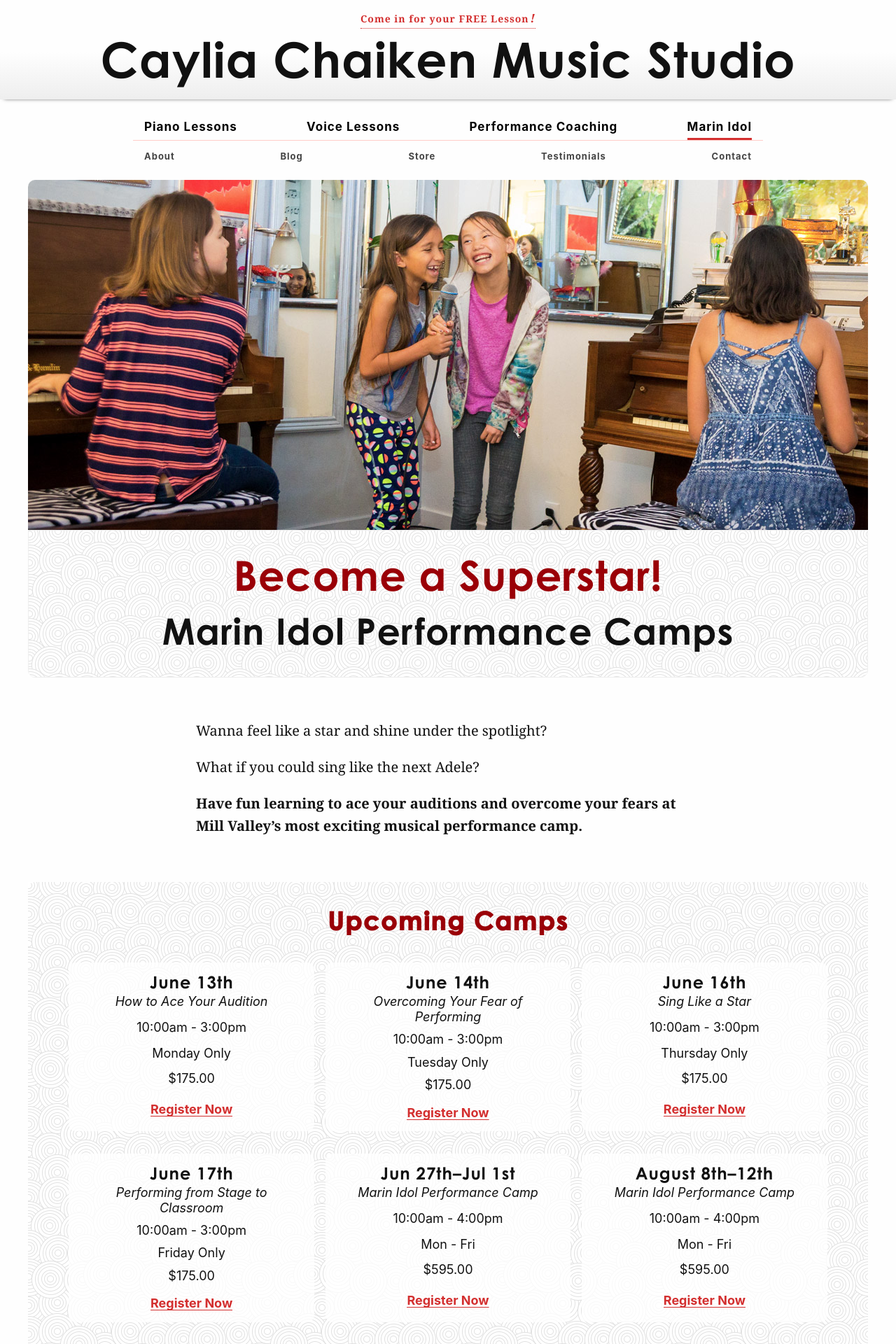
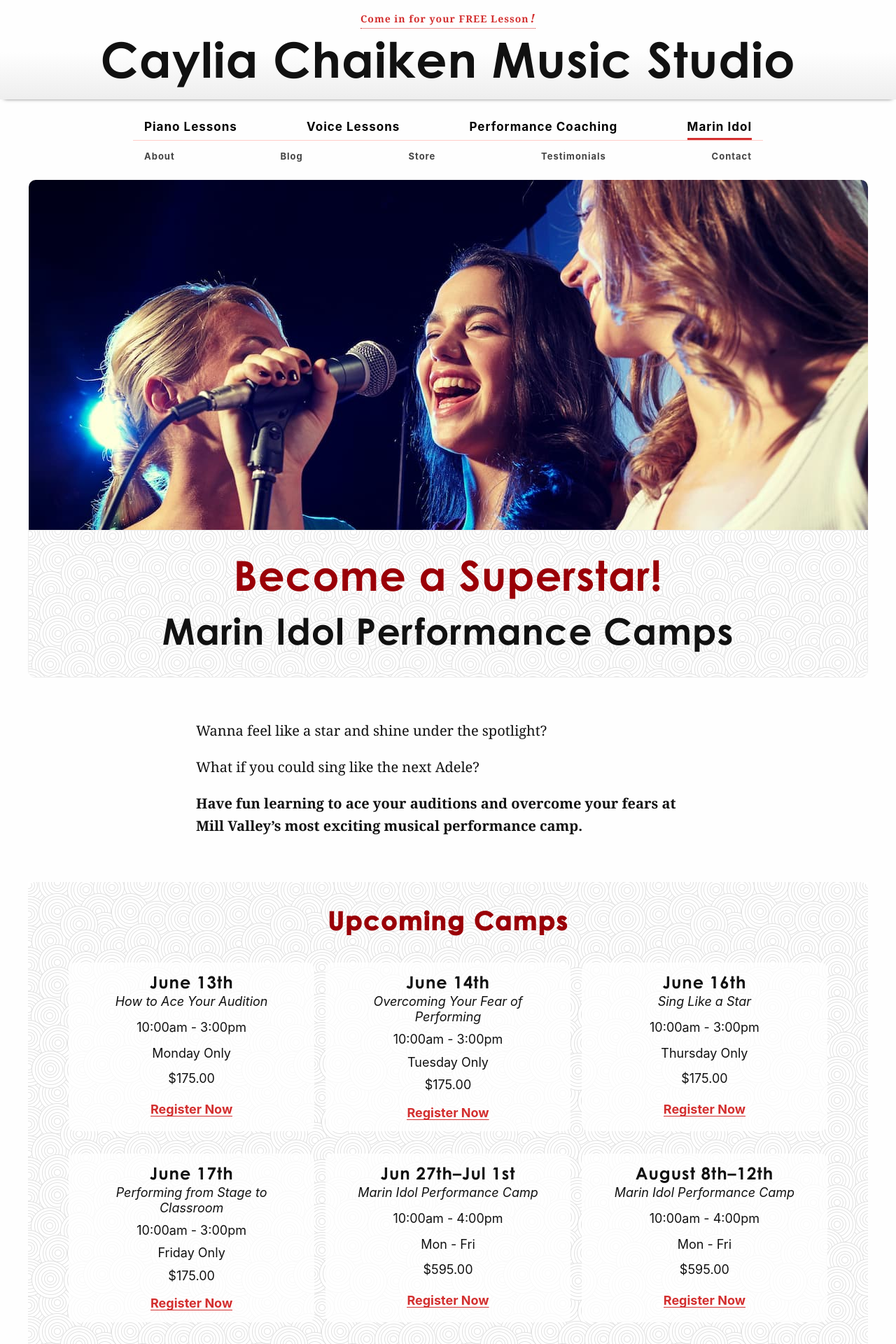
Before and after one commit to cchaiken/ccms, a Jekyll site: the page built from marin-idol-performance-camps.md, in a window 1280 px wide. Shown: the top 1920 px of the page at 70% size. Built offline with Jekyll 4.4.1, drawn with Linux system fonts in a browser that asks for light colours; some web fonts are replaced.

Commit message:
Updated Mill Valley Music Lessons Marin Idol Small and 2 other files

```diff
--- a/marin-idol-performance-camps.md
+++ b/marin-idol-performance-camps.md
@@ -4,7 +4,7 @@ description: Shine onstage like a Pop Star at Marin County's most exciting music
   performance camp for school students. Single & Multi Day programs available. Sign
   up now!
 id: marin-idol-performance-camps
-hero-image: "/uploads/mill-valley-music-lessons-marin-idol.jpg"
+hero-image: "/uploads/marin-idol-banner-opt.jpg"
 intro:
   main: Become a Superstar!
   sub: Marin Idol Performance Camps
```
Also changed, not shown: other parts of marin-idol-performance-camps.md (+1 -1 lines), _uploads/marin-idol-banner-opt.jpg (added), _uploads/mill-valley-music-lessons-marin-idol-small.jpg (added).
